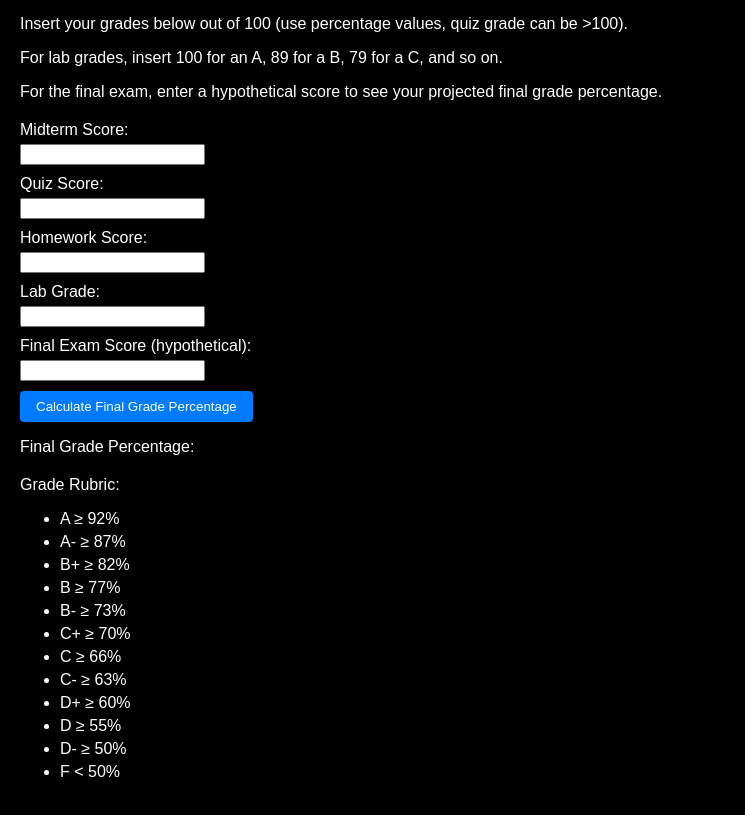
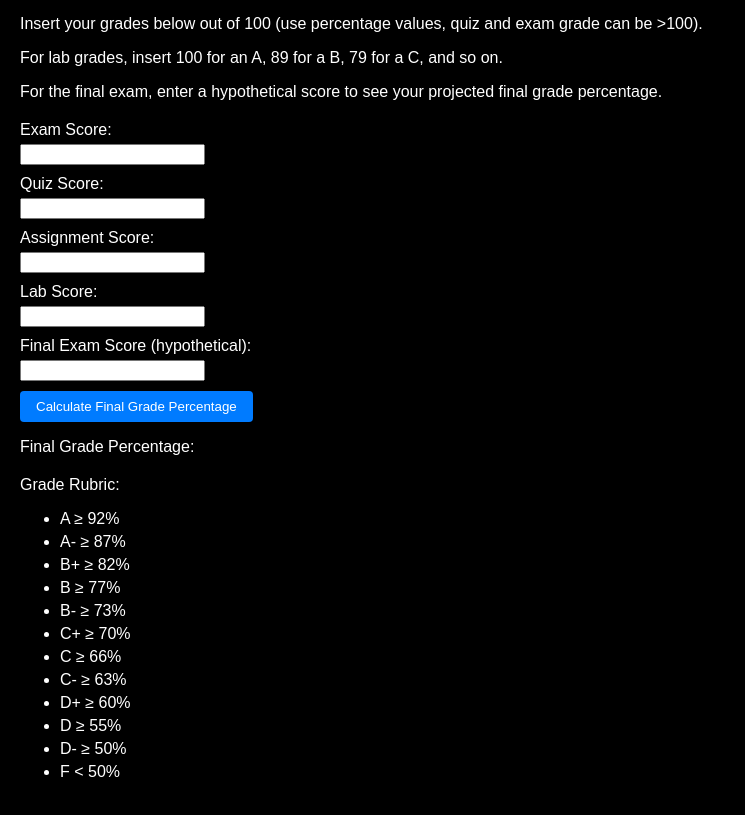
Before and after one commit to austin99olson/GradeCalculator, a plain HTML site: page index.html in a window 1280 px wide. Shown: the part 65-880 px from the top of the page, without its empty margins (0-745 px from the left). Drawn offline with Linux system fonts and the light colour scheme.

Commit message:
Update index.html

```diff
--- a/index.html
+++ b/index.html
@@ -66,14 +66,14 @@
     <h1>PHSX 114 Final Grade Calculator</h1>
 
     <div class="instructions">
-        <p>Insert your grades below out of 100 (use percentage values, quiz grade can be >100).</p>
+        <p>Insert your grades below out of 100 (use percentage values, quiz and exam grade can be >100).</p>
         <p>For lab grades, insert 100 for an A, 89 for a B, 79 for a C, and so on.</p>
         <p>For the final exam, enter a hypothetical score to see your projected final grade percentage.</p>
     </div>
 
     <ul class="grades-list">
         <li class="grades-list-item">
-            <label for="midtermScore">Midterm Score:</label>
+            <label for="midtermScore">Exam Score:</label>
             <input type="number" id="midtermScore" required>
         </li>
 
@@ -83,12 +83,12 @@
         </li>
 
         <li class="grades-list-item">
-            <label for="homeworkScore">Homework Score:</label>
+            <label for="homeworkScore">Assignment Score:</label>
             <input type="number" id="homeworkScore" required>
         </li>
 
         <li class="grades-list-item">
-            <label for="labGrade">Lab Grade:</label>
+            <label for="labGrade">Lab Score:</label>
             <input type="number" id="labGrade" required>
         </li>
 
```
